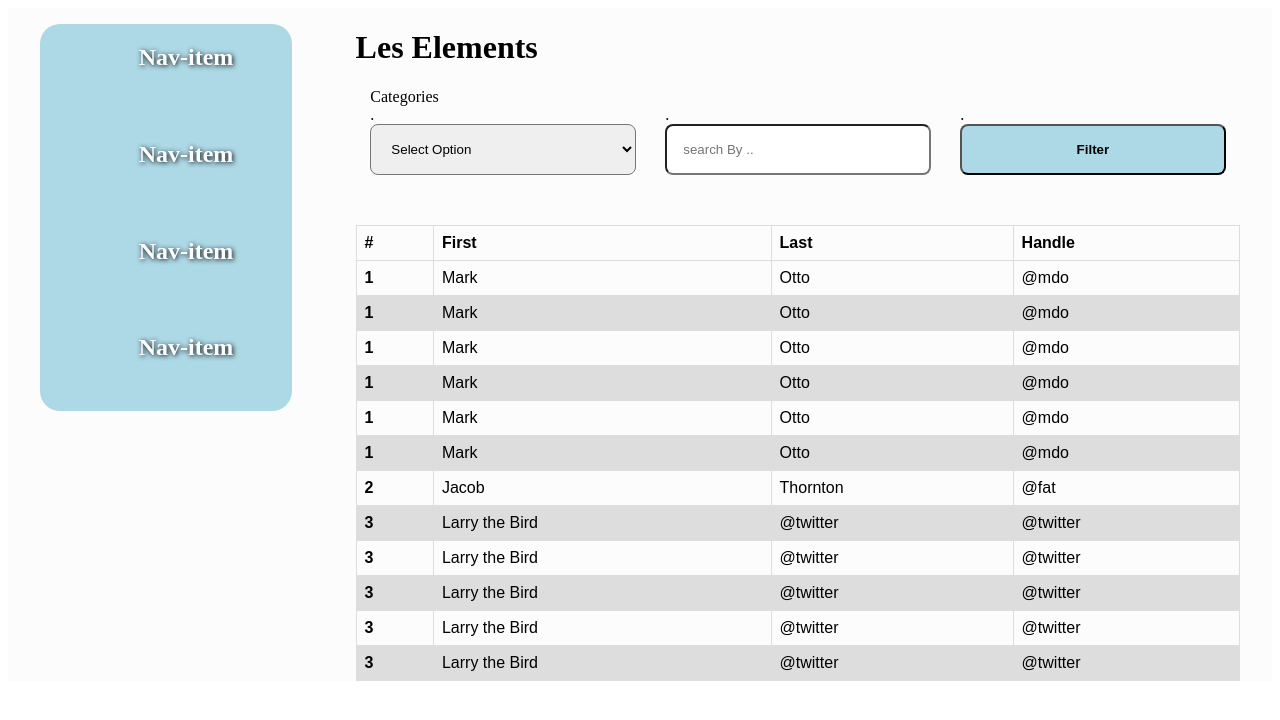
After one commit to kaai1003/TPG_App, a Flask app: template web_dynamic/templates/main.html in a window 1280 px wide. The commit adds this page. Shown: the top 720 px of the page. Run offline with Flask 3, Linux system fonts and the light colour scheme; the template is opened without the code that fills it, so the values that code supplies are empty.

Commit message:
redirect to main page after login success

```diff
--- /dev/null
+++ b/package.json
@@ -0,0 +1,5 @@
+{
+  "dependencies": {
+    "sweetalert2": "^11.14.3"
+  }
+}
--- /dev/null
+++ b/web_dynamic/static/styles/main.css
@@ -0,0 +1,75 @@
+nav ul li {
+    height: inherit;
+    list-style: none;
+    text-align: center;
+    display: flex;
+    flex-direction: column;
+    justify-content: center;
+}
+ul li a {
+    color: white;
+    list-style: none;
+    text-decoration: none;
+    text-shadow: 1px 1px 5px black;
+    margin-bottom: 30px;
+}
+
+ul li a:hover{
+    color: black;
+    list-style: none;
+    text-decoration: none;
+    text-shadow: 1px 1px 5px black;
+    transition: ease-in 0.5s;
+    background-color: white;
+    border-radius: 20px;
+
+}
+nav ul{
+    background-color: lightblue;
+    border-radius: 20px;
+    text-align: center;
+    display: flex;
+    flex-direction: column;
+    justify-content: space-around;
+    /* height: 100vh; */
+}
+
+.row{
+    display: flex;
+    justify-content: space-around;
+}
+
+
+button , input , select{
+    transform: scale(1.5rem);
+    padding: 1rem;
+    border-radius: 0.5rem;
+}
+
+button{
+    background-color: lightblue;
+    font-weight: bolder;
+}
+
+table {
+    font-family: arial, sans-serif;
+    border-collapse: collapse;
+    width: 100%;
+    margin-top: 50px;
+  }
+
+  td, th {
+    border: 1px solid #dddddd;
+    text-align: left;
+    padding: 8px;
+  }
+
+  tr:nth-child(even) {
+    background-color: #dddddd;
+  }
+
+
+  .container{
+    width: 100%;
+    margin-top: 0px;
+  }
--- a/web_dynamic/templates/login.html
+++ b/web_dynamic/templates/login.html
@@ -3,6 +3,7 @@
   <head>
     <meta charset="UTF-8">
     <script src="https://code.jquery.com/jquery-3.2.1.min.js"></script>
+    <script src="https://cdn.jsdelivr.net/npm/sweetalert2@11"></script>
     <link rel="stylesheet" href="https://cdnjs.cloudflare.com/ajax/libs/font-awesome/6.0.0-beta3/css/all.min.css">
     <script type="text/javascript" src="../static/scripts/login.js"></script>
     <link rel="stylesheet" type="text/css" href="../static/styles/login.css">
--- /dev/null
+++ b/web_dynamic/templates/main.html
@@ -0,0 +1,160 @@
+<!DOCTYPE html>
+<html lang="en">
+<head>
+    <meta charset="UTF-8">
+    <meta name="viewport" content="width=device-width, initial-scale=1.0">
+    <link rel="stylesheet" type="text/css" href="../static/styles/main.css">
+    <link rel="icon" href="../static/images/icon.png" />
+    <title>Document</title>
+</head>
+<body>
+    <div class="container">
+        <div class="row" style="background-color: rgb(252, 252, 252);">
+            <div style="width: 20%;">
+              <nav >
+                <ul >
+                    <li>
+                       <a href="">
+                        <h1>Nav-item</h1>
+                       </a>
+                    </li>
+                    <li>
+                       <a href="">
+                        <h1>Nav-item</h1>
+                       </a>
+                    </li>
+                    <li>
+                       <a href="">
+                        <h1>Nav-item</h1>
+                       </a>
+                    </li>
+                    <li>
+                        <a href="">
+                         <h1>Nav-item</h1>
+                        </a>
+                     </li>
+
+                </ul>
+              </nav>
+            </div>
+            <div style="width: 70%;">
+                <div>
+                    <h1>Les Elements</h1>
+                  <form action="/search" method="POST"  class="row">
+                    <div style="width: 30%;display: flex;flex-direction: column;justify-content: space-between;" >
+                        <label for="">Categories <br> .</label>
+                        <select name="" id="">
+                            <option value="selected">Select Option</option>
+                            <option value="">option</option>
+                            <option value="">option</option>
+                            <option value="">option</option>
+                            <option value="">option</option>
+                        </select>
+                    </div>
+                    <div  style="width: 30%;display: flex;flex-direction: column;">
+                        <label for=""><br> .</label>
+                        <input type="text" value=""  placeholder="search By .." >
+                    </div>
+                    <div  style="width: 30%;display: flex;flex-direction: column;">
+                        <label for=""><br> .</label>
+                        <button>Filter</button>
+                    </div>
+                  </form>
+                </div>
+
+
+                <div style="">
+                    <table class="table" style="width: 100%;">
+                        <thead>
+                          <tr>
+                            <th scope="col">#</th>
+                            <th scope="col">First</th>
+                            <th scope="col">Last</th>
+                            <th scope="col">Handle</th>
+                          </tr>
+                        </thead>
+                        <tbody>
+                          <tr>
+                            <th scope="row">1</th>
+                            <td>Mark</td>
+                            <td>Otto</td>
+                            <td>@mdo</td>
+                          </tr>
+                          <tr>
+                            <th scope="row">1</th>
+                            <td>Mark</td>
+                            <td>Otto</td>
+                            <td>@mdo</td>
+                          </tr>
+                          <tr>
+                            <th scope="row">1</th>
+                            <td>Mark</td>
+                            <td>Otto</td>
+                            <td>@mdo</td>
+                          </tr>
+                          <tr>
+                            <th scope="row">1</th>
+                            <td>Mark</td>
+                            <td>Otto</td>
+                            <td>@mdo</td>
+                          </tr>
+                          <tr>
+                            <th scope="row">1</th>
+                            <td>Mark</td>
+                            <td>Otto</td>
+                            <td>@mdo</td>
+                          </tr>
+                          <tr>
+                            <th scope="row">1</th>
+                            <td>Mark</td>
+                            <td>Otto</td>
+                            <td>@mdo</td>
+                          </tr>
+                          <tr>
+                            <th scope="row">2</th>
+                            <td>Jacob</td>
+                            <td>Thornton</td>
+                            <td>@fat</td>
+                          </tr>
+                          <tr>
+                            <th scope="row">3</th>
+                            <td >Larry the Bird</td>
+                            <td>@twitter</td>
+                            <td>@twitter</td>
+                          </tr>
+
+                          <tr>
+                            <th scope="row">3</th>
+                            <td >Larry the Bird</td>
+                            <td>@twitter</td>
+                            <td>@twitter</td>
+                          </tr>
+
+                          <tr>
+                            <th scope="row">3</th>
+                            <td >Larry the Bird</td>
+                            <td>@twitter</td>
+                            <td>@twitter</td>
+                          </tr>
+
+                          <tr>
+                            <th scope="row">3</th>
+                            <td >Larry the Bird</td>
+                            <td>@twitter</td>
+                            <td>@twitter</td>
+                          </tr>
+
+                          <tr>
+                            <th scope="row">3</th>
+                            <td >Larry the Bird</td>
+                            <td>@twitter</td>
+                            <td>@twitter</td>
+                          </tr>
+                        </tbody>
+                      </table>
+                </div>
+            </div>
+        </div>
+    </div>
+</body>
+</html>
```
Also changed, not shown: web_dynamic/static/scripts/login.js (+28 -6 lines), package-lock.json (added).
